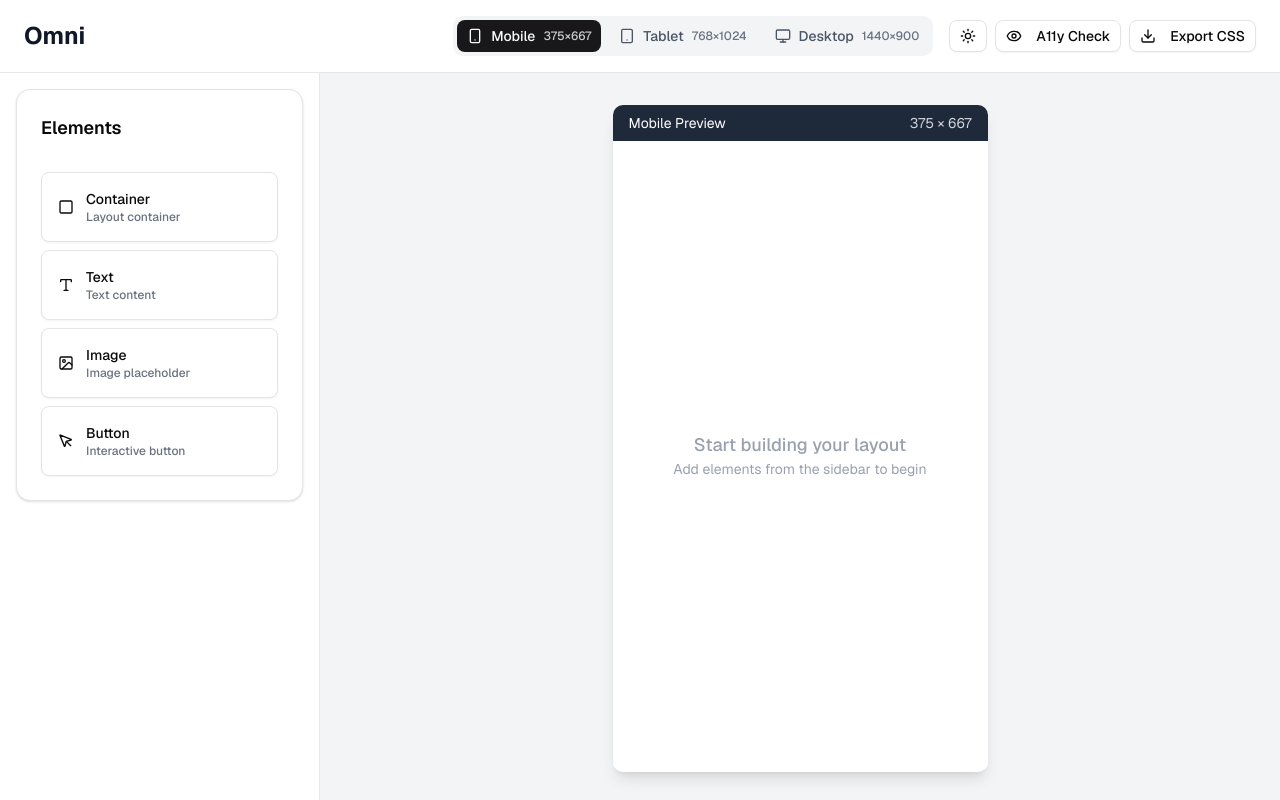
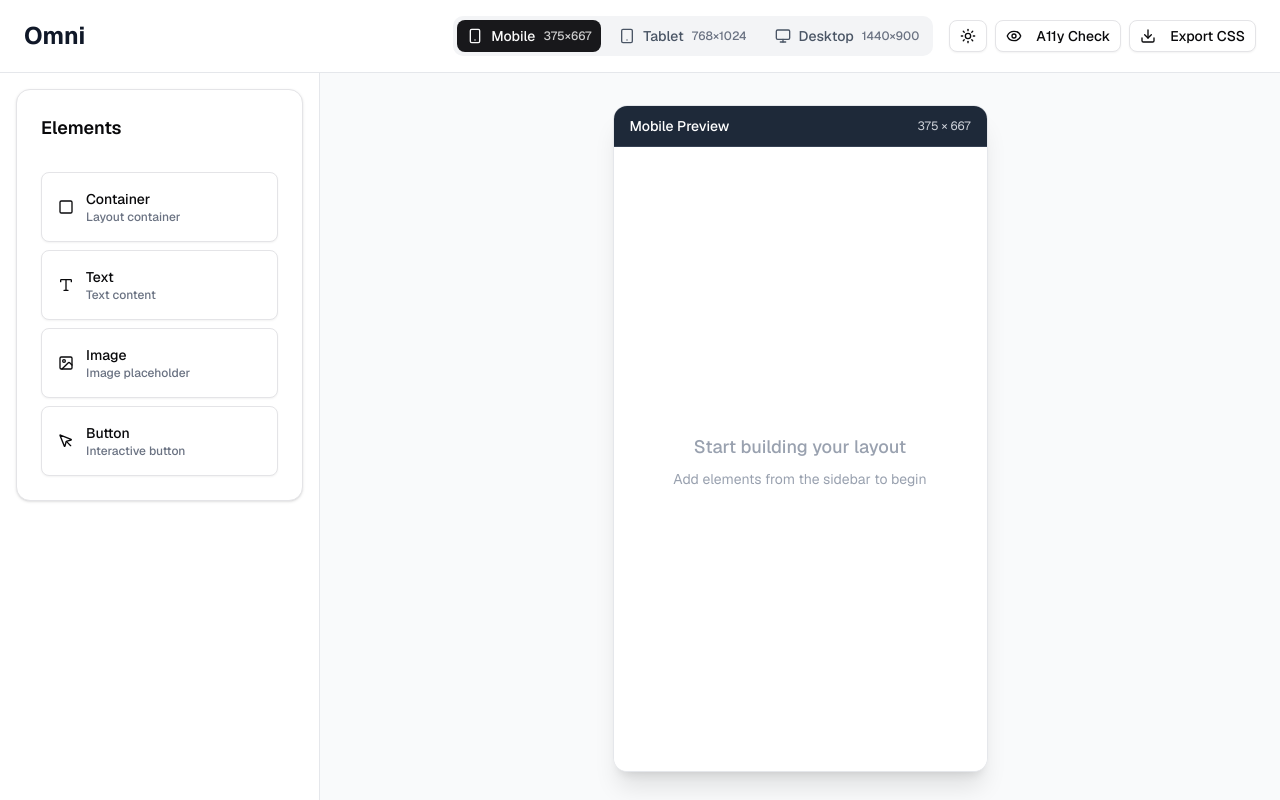
Before and after one commit to ahmadrafidev/omni, a Next.js app: page / in a window 1280 px wide. Built offline with nearby package versions, Linux system fonts and the light colour scheme.

Commit message:
dark mode: handle dark mode style in preview area

```diff
--- a/app/components/preview-area.tsx
+++ b/app/components/preview-area.tsx
@@ -51,9 +51,9 @@ export function PreviewArea({ device, elements, selectedElement, onSelectElement
   )
 
   return (
-    <div className="flex-1 flex items-center justify-center p-8 bg-gray-100">
+    <div className="flex-1 flex items-center justify-center p-8 bg-gray-50 dark:bg-gray-900 transition-colors duration-200">
       <div
-        className="bg-white shadow-lg rounded-lg overflow-hidden transition-all duration-300"
+        className="bg-white dark:bg-gray-800 shadow-xl rounded-xl overflow-hidden transition-all duration-300 border border-gray-200 dark:border-gray-700"
         style={{
           width: device.width,
           height: device.height,
@@ -61,9 +61,9 @@ export function PreviewArea({ device, elements, selectedElement, onSelectElement
           maxHeight: "100%",
         }}
       >
-        <div className="bg-gray-800 text-white px-4 py-2 text-sm flex items-center justify-between">
-          <span>{device.name} Preview</span>
-          <span className="text-gray-300">
+        <div className="bg-gray-800 dark:bg-gray-900 text-white px-4 py-2.5 text-sm flex items-center justify-between border-b border-gray-700">
+          <span className="font-medium">{device.name} Preview</span>
+          <span className="text-gray-300 dark:text-gray-200 text-xs font-mono">
             {device.width} × {device.height}
           </span>
         </div>
@@ -73,7 +73,11 @@ export function PreviewArea({ device, elements, selectedElement, onSelectElement
             containerRef.current = node
           }}
           id="preview-container"
-          className={`relative w-full h-full overflow-hidden ${isOver ? "bg-blue-50" : "bg-white"}`}
+          className={`relative w-full h-full overflow-hidden transition-colors duration-200 ${
+            isOver
+              ? "bg-blue-50 dark:bg-blue-900/20"
+              : "bg-white dark:bg-gray-800"
+          }`}
           onClick={() => onSelectElement(null)}
           style={{ height: device.height - 40 }}
         >
@@ -87,8 +91,8 @@ export function PreviewArea({ device, elements, selectedElement, onSelectElement
             />
           ))}
           {elements.length === 0 && (
-            <div className="absolute inset-0 flex items-center justify-center text-gray-400">
-              <div className="text-center">
+            <div className="absolute inset-0 flex items-center justify-center text-gray-400 dark:text-gray-500">
+              <div className="text-center space-y-2">
                 <div className="text-lg font-medium">Start building your layout</div>
                 <div className="text-sm">Add elements from the sidebar to begin</div>
               </div>
```
